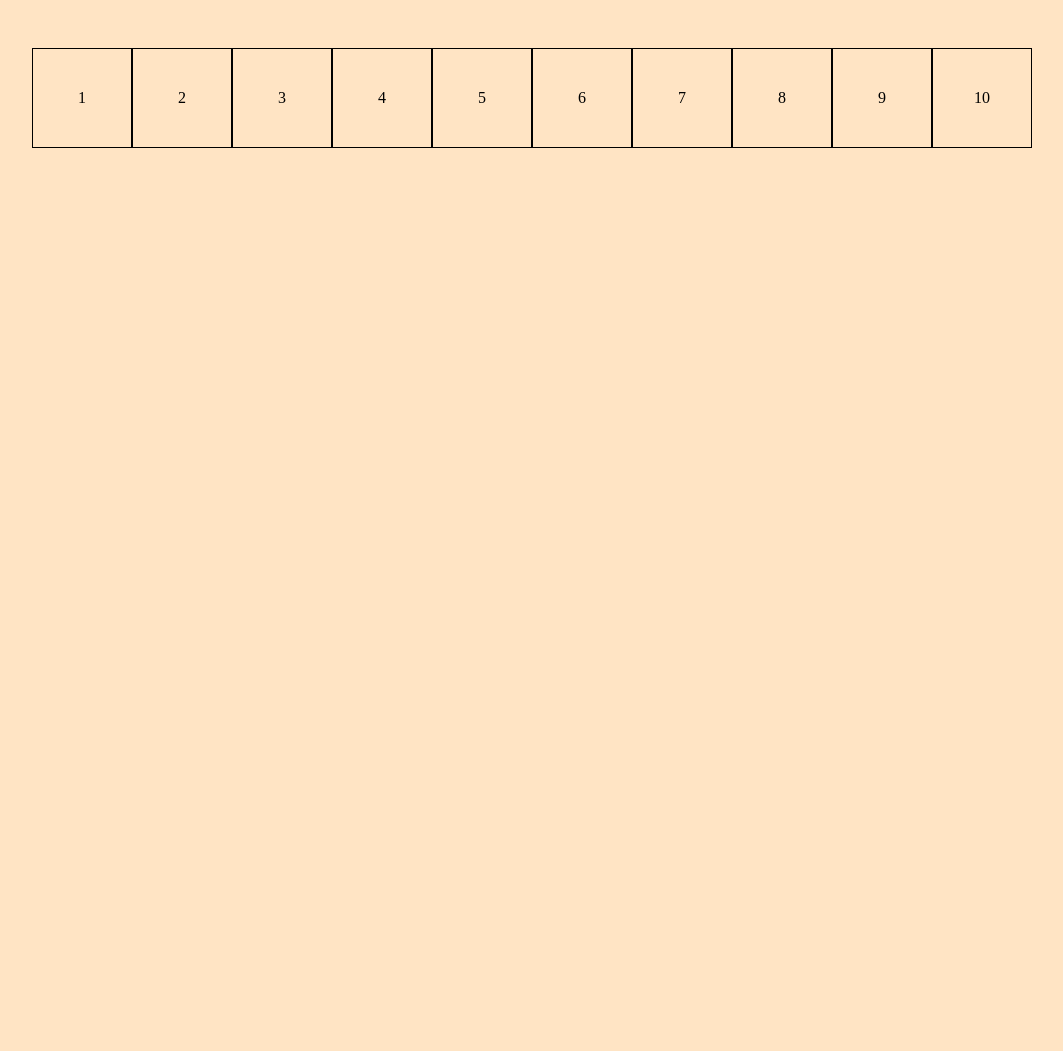
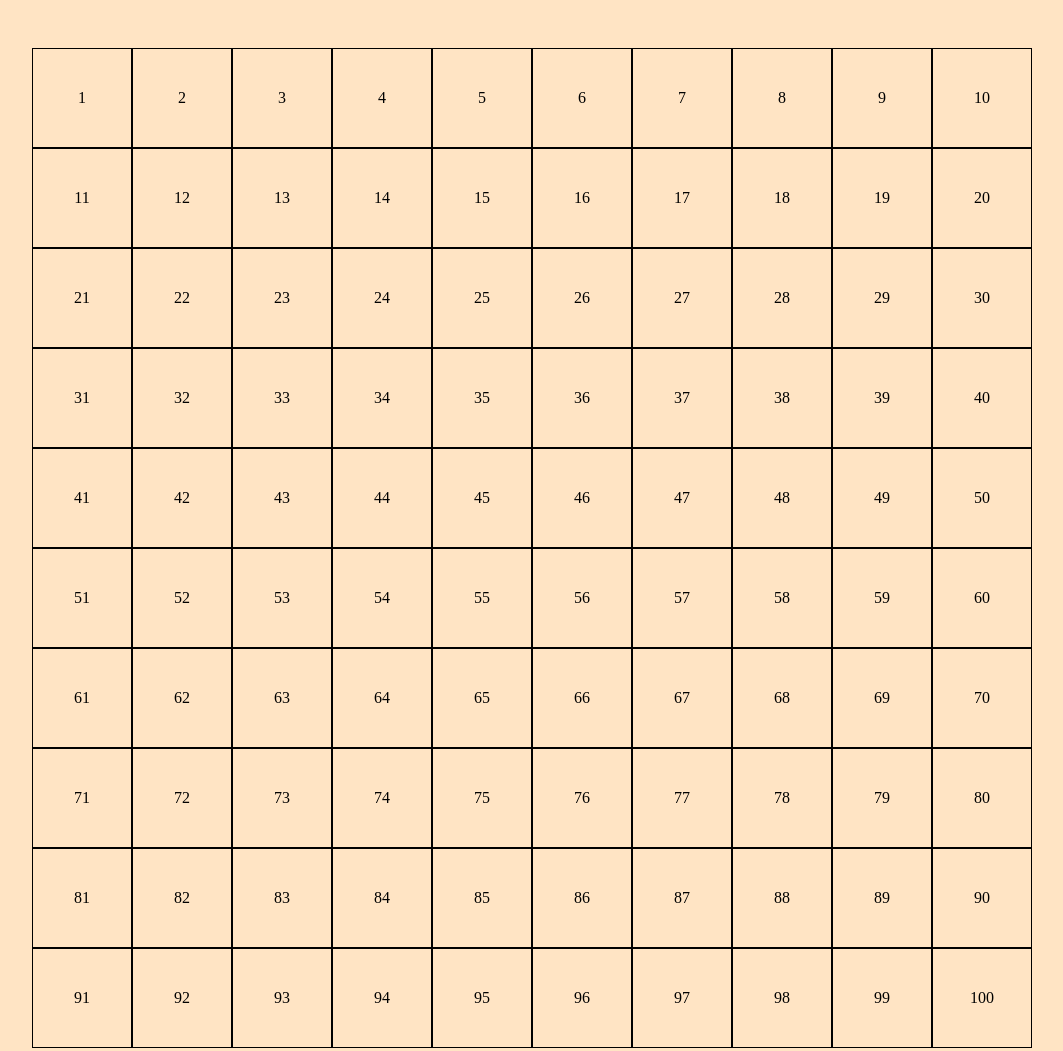
Before and after one commit to DoinaGanceriuc/js-campominato-grid, a plain HTML site: page index.html in a window 1280 px wide. Shown: the whole page, without its empty margins (108-1171 px from the left). Before the commit the page ends 800 px from the top, so only its background shows below. Drawn offline with Linux system fonts and the light colour scheme.

Commit message:
Add for loop

```diff
--- a/Assets/Js/main.js
+++ b/Assets/Js/main.js
@@ -21,3 +21,12 @@ const levelThree = "3";
 
 // selezionare elementi DOM
 const containerElement = document.querySelector(".container");
+
+
+//ciclo for
+for (let i = 1; i <= 100; i++) {
+    let cellaElement = document.createElement("div");
+    cellaElement.className = "cella";
+    cellaElement.innerHTML = i;
+    containerElement.insertAdjacentElement("beforeend", cellaElement)
+}
--- a/index.html
+++ b/index.html
@@ -9,7 +9,7 @@
     </head>
     <body>
         <div class="container">
-            <div class="cella">1</div>
+            <!-- <div class="cella">1</div>
             <div class="cella">2</div>
             <div class="cella">3</div>
             <div class="cella">4</div>
@@ -18,7 +18,7 @@
             <div class="cella">7</div>
             <div class="cella">8</div>
             <div class="cella">9</div>
-            <div class="cella">10</div>
+            <div class="cella">10</div> -->
         </div>
 
         <script src="./Assets/Js/main.js"></script>
```
